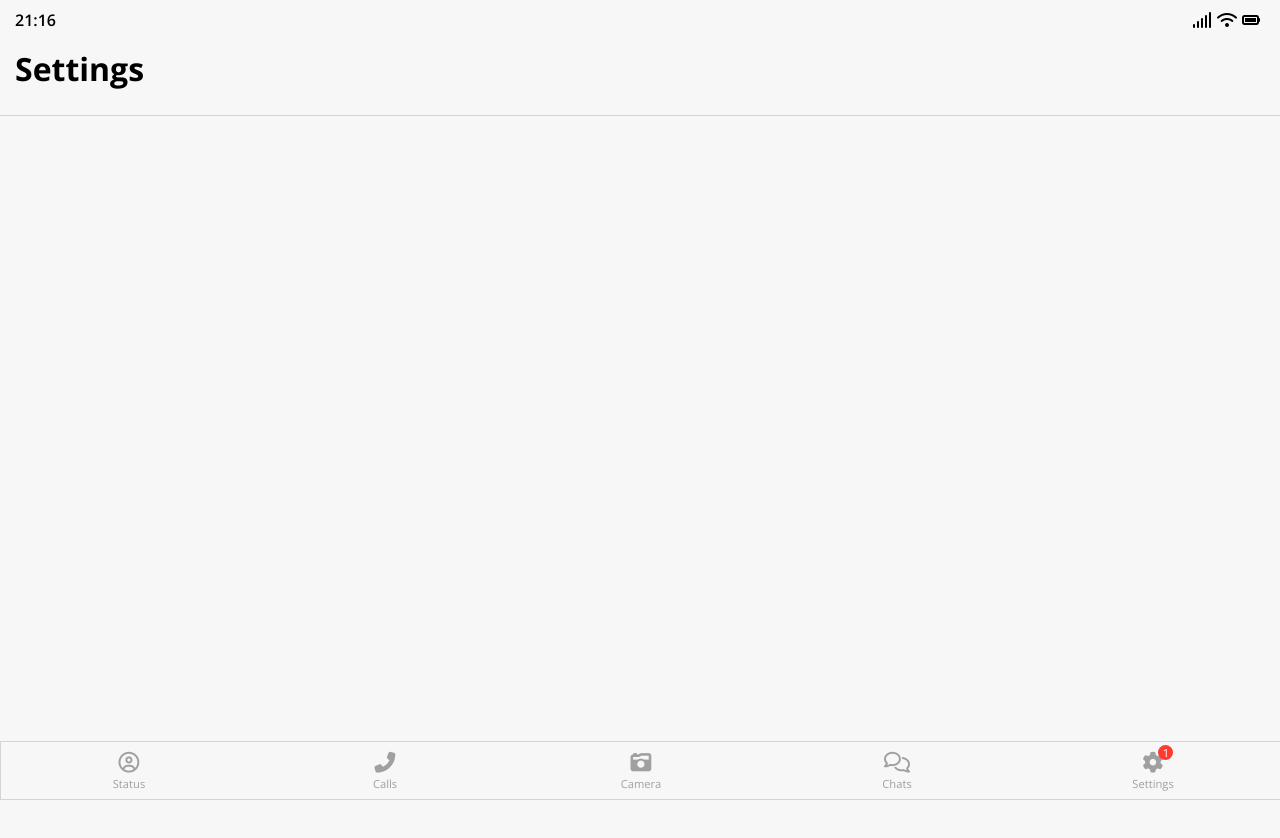
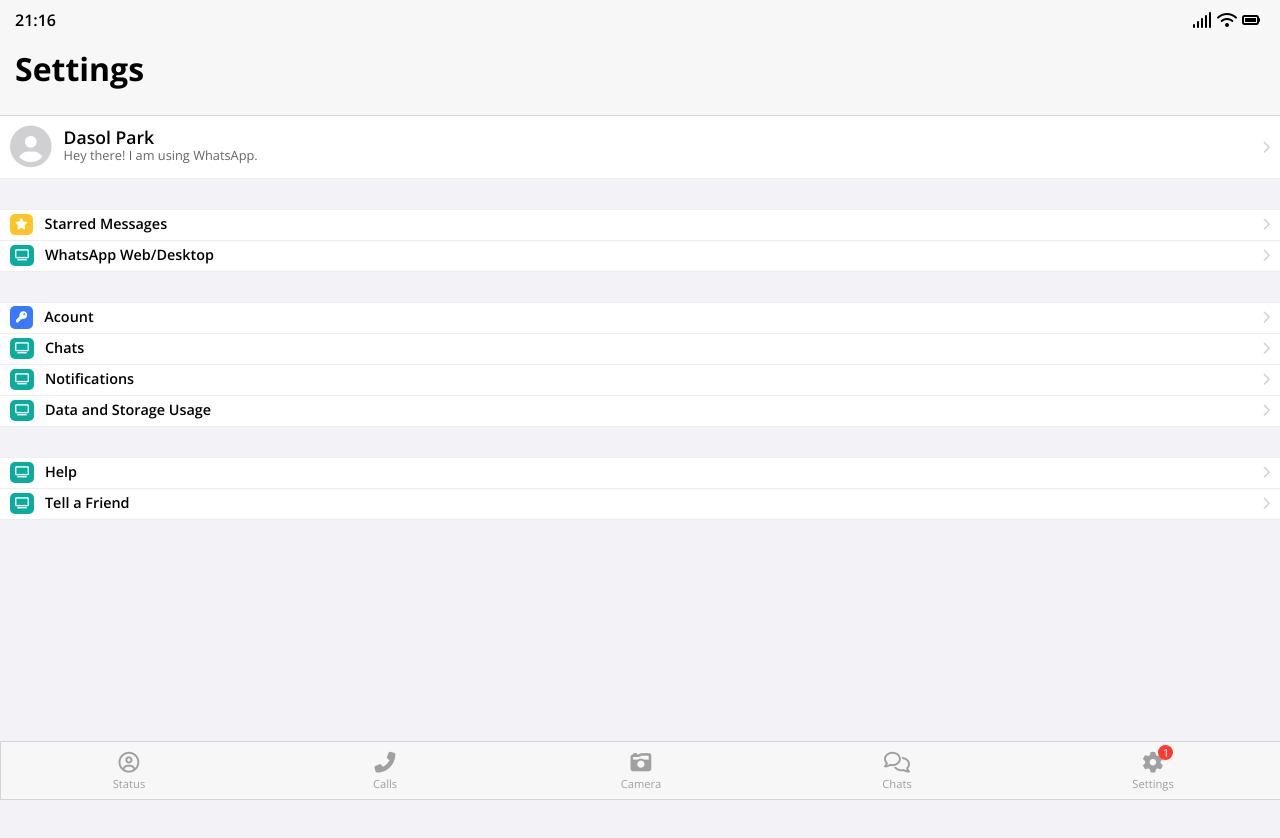
Before and after one commit to DasolPark/Dasol_CSS_WhatsApp_Clone, a plain HTML site: page settings.html in a window 1280 px wide. Drawn offline with nearby package versions, Linux system fonts and the light colour scheme.

Commit message:
HTML&CSS settings-ing

```diff
--- a/css/settings.css
+++ b/css/settings.css
@@ -0,0 +1,100 @@
+.main__settings {
+  background-color: #f2f2f7;
+  width: 100%;
+  height: 100vh;
+}
+
+.settings__div-profile {
+  display: flex;
+  justify-content: space-between;
+  align-items: center;
+  padding: 10px;
+  border-bottom: 1px solid #ededee;
+  background-color: #ffffff;
+}
+
+.settings__div-profile-column:nth-child(1) {
+  display: flex;
+  justify-content: flex-start;
+  align-items: center;
+  padding-right: 170px;
+}
+
+.settings__div-profile-column .fa-user-circle {
+  font-size: 2.6rem;
+  margin-right: 12px;
+  color: #cbcacde8;
+}
+
+.profile__div-name-desc span {
+  font-size: 1.1rem;
+  font-weight: 600;
+  margin-bottom: 10px;
+}
+
+.profile__div-name-desc p,
+.fa-chevron-right {
+  font-size: 0.8rem;
+  opacity: 0.6;
+  line-height: 1.1rem;
+}
+
+.fa-chevron-right {
+  color: #939294a9;
+}
+
+/* Settings lists - ul */
+.main__settings-ul-lists-block {
+  width: 100%;
+  height: 30px;
+  background-color: #f2f2f7;
+  border-bottom: 1px solid #ededee;
+}
+
+.settings-ul-lists__li-list {
+  display: flex;
+  justify-content: space-between;
+  align-items: center;
+  height: 30px;
+  padding: 0px 10px;
+  background-color: #ffffff;
+  border-bottom: 1px solid #ededee;
+}
+
+.settings-li-list__column {
+  display: flex;
+  justify-content: center;
+  align-items: center;
+}
+
+.settings-li-list__column span {
+  font-size: 0.9rem;
+  font-weight: 600;
+}
+
+.settings-li-list__column .fa-star {
+  font-size: 0.7rem;
+  margin-right: 12px;
+  padding: 5px;
+  border-radius: 5px;
+  color: #ffffff;
+  background-color: #ffc528;
+}
+
+.settings-li-list__column .fa-tv {
+  font-size: 0.7rem;
+  margin-right: 11px;
+  padding: 5px;
+  border-radius: 5px;
+  color: #ffffff;
+  background-color: #0aaca0;
+}
+
+.settings-li-list__column .fa-key {
+  font-size: 0.7rem;
+  margin-right: 11px;
+  padding: 6px;
+  border-radius: 5px;
+  color: #ffffff;
+  background-color: #3a79fe;
+}
--- a/settings.html
+++ b/settings.html
@@ -23,6 +23,81 @@
     <header class="header">
       <div class="header__title">Settings</div>
     </header>
+    <main class="main__settings">
+      <div class="settings__div-profile">
+        <div class="settings__div-profile-column">
+          <i class="fas fa-user-circle"></i>
+          <div class="profile__div-name-desc">
+            <span>Dasol Park</span>
+            <p>Hey there! I am using WhatsApp.</p>
+          </div>
+        </div>
+        <div class="settings__div-profile-column">
+          <i class="fas fa-chevron-right"></i>
+        </div>
+      </div>
+      <ul class="main__settings-ul-lists">
+        <div class="main__settings-ul-lists-block"> </div>
+        <li class="settings-ul-lists__li-list">
+          <div class="settings-li-list__column">
+            <i class="fas fa-star"></i>
+            <span>Starred Messages</span>
+          </div>
+          <i class="fas fa-chevron-right"></i>
+        </li>
+        <li class="settings-ul-lists__li-list">
+          <div class="settings-li-list__column">
+            <i class="fas fa-tv"></i>
+            <span>WhatsApp Web/Desktop</span>
+          </div>
+          <i class="fas fa-chevron-right"></i>
+        </li>
+        <div class="main__settings-ul-lists-block"> </div>
+        <li class="settings-ul-lists__li-list">
+          <div class="settings-li-list__column">
+            <i class="fas fa-key"></i>
+            <span>Acount</span>
+          </div>
+          <i class="fas fa-chevron-right"></i>
+        </li>
+        <li class="settings-ul-lists__li-list">
+          <div class="settings-li-list__column">
+            <i class="fas fa-tv"></i>
+            <span>Chats</span>
+          </div>
+          <i class="fas fa-chevron-right"></i>
+        </li>
+        <li class="settings-ul-lists__li-list">
+          <div class="settings-li-list__column">
+            <i class="fas fa-tv"></i>
+            <span>Notifications</span>
+          </div>
+          <i class="fas fa-chevron-right"></i>
+        </li>
+        <li class="settings-ul-lists__li-list">
+          <div class="settings-li-list__column">
+            <i class="fas fa-tv"></i>
+            <span>Data and Storage Usage</span>
+          </div>
+          <i class="fas fa-chevron-right"></i>
+        </li>
+        <div class="main__settings-ul-lists-block"> </div>
+        <li class="settings-ul-lists__li-list">
+          <div class="settings-li-list__column">
+            <i class="fas fa-tv"></i>
+            <span>Help</span>
+          </div>
+          <i class="fas fa-chevron-right"></i>
+        </li>
+        <li class="settings-ul-lists__li-list">
+          <div class="settings-li-list__column">
+            <i class="fas fa-tv"></i>
+            <span>Tell a Friend</span>
+          </div>
+          <i class="fas fa-chevron-right"></i>
+        </li>
+      </ul>
+    </main>
     <nav class="nav">
       <ul class="nav__lists">
         <li class="nav__list">
```
